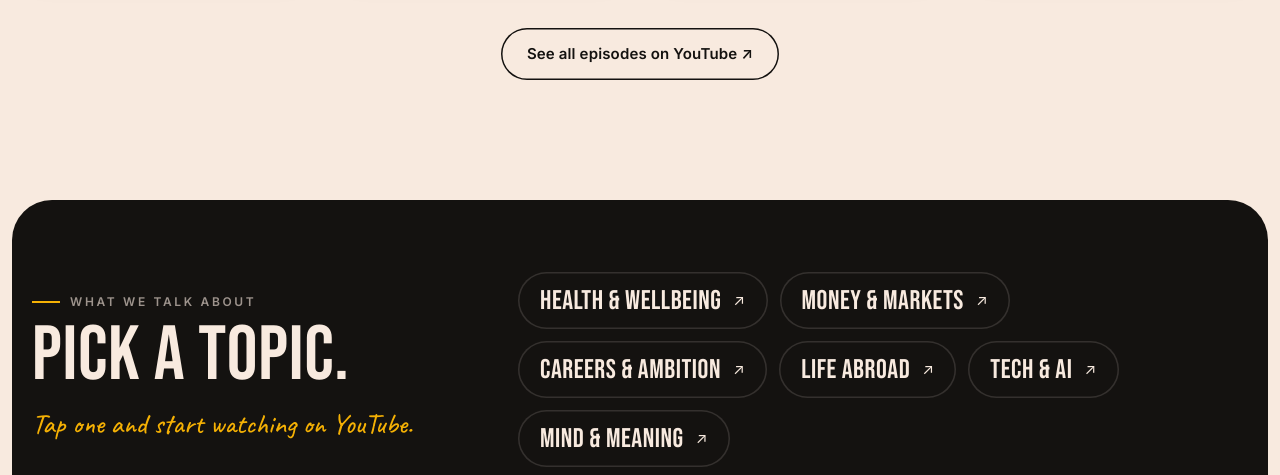
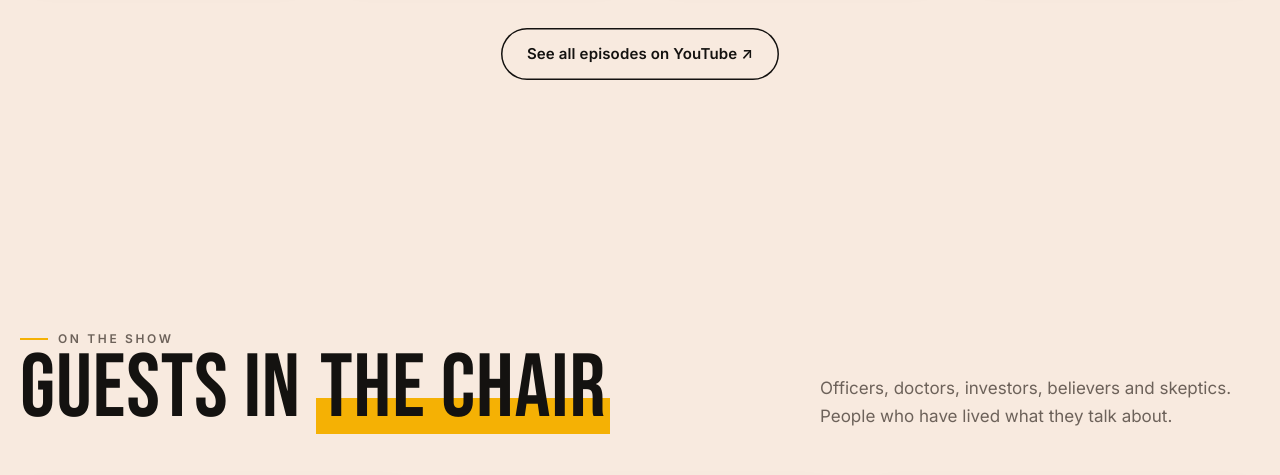
Before and after one commit to kr15lalit/Github, a PHP site: page / in a window 1280 px wide. Shown: the part 1656-2131 px from the top of the page. Run offline with PHP 8.4, Linux system fonts and the light colour scheme.

Commit message:
Remove the topics section from the home page
The topics still appear in the scrolling strip under the hero.

Co-Authored-By: Claude Opus 5.5 <noreply@anthropic.com>
Claude-Session: https://claude.ai/code/session_018hRtuBjvR1hnTaiD4LdMDY

```diff
--- a/site/assets/css/style.css
+++ b/site/assets/css/style.css
@@ -266,29 +266,6 @@ button { font: inherit; color: inherit; cursor: pointer; }
 
 @media (max-width: 1100px) { .ep-grid { grid-template-columns: repeat(2, 1fr); gap: 28px; } }
 @media (max-width: 620px) { .ep-grid { grid-template-columns: 1fr; } .section { padding: 88px 0; } }
-
-/* Topics band — compact, every pill is a way into the channel */
-.topics-band { background: var(--ink); color: var(--cream); border-radius: 40px; margin: 0 12px; }
-.topics-band .container { display: grid; grid-template-columns: 0.75fr 1.25fr; gap: 48px; align-items: center; padding-block: 72px; }
-.topics-head { display: grid; gap: 10px; }
-.topics-head .eyebrow { color: rgba(248,234,223,.6); }
-.topics-head .display { font-size: clamp(52px, 6vw, 84px); }
-.topics-head .hand { margin: 0; font-size: 28px; color: var(--saffron); }
-.topic-pills { display: flex; flex-wrap: wrap; gap: 12px; }
-.topic-pill {
-  display: inline-flex; align-items: center; gap: 12px; padding: 16px 22px 14px; border-radius: 999px;
-  box-shadow: inset 0 0 0 1.5px var(--line-light); color: var(--cream);
-  font-family: var(--font-display); font-size: 27px; line-height: 1; letter-spacing: .02em;
-  transition: background .25s, color .25s, box-shadow .25s, transform .35s var(--ease);
-}
-.topic-pill .arr { font-family: var(--font-body); font-size: 15px; margin-top: -3px; transition: transform .3s var(--ease); }
-.topic-pill:hover, .topic-pill:focus-visible { background: var(--saffron); color: var(--ink); box-shadow: none; transform: translateY(-3px); }
-.topic-pill:hover .arr { transform: translate(2px, -2px); }
-@media (max-width: 900px) {
-  .topics-band .container { grid-template-columns: 1fr; gap: 28px; padding-block: 56px; }
-  .topic-pill { font-size: 22px; padding: 13px 18px 11px; }
-}
-@media (max-width: 560px) { .topics-band { margin: 0 6px; border-radius: 28px; } }
 
 /* Guests */
 .guest-grid { display: grid; grid-template-columns: repeat(3, 1fr); gap: 28px; }
--- a/site/assets/js/config.js
+++ b/site/assets/js/config.js
@@ -20,15 +20,14 @@ window.SITE = {
     { value: "∞", label: "Curiosity" },
   ],
 
-  // Topics: shown in the scrolling strip and as clickable pills.
-  // `query` is what each pill searches for on the YouTube channel.
+  // Topics shown in the scrolling strip under the hero
   topics: [
-    { name: "Health & Wellbeing", query: "health", note: "Women's health, mental health and the habits that shape both" },
-    { name: "Money & Markets", query: "trading investing insurance", note: "Trading, investing, insurance and the emotions behind every rupee" },
-    { name: "Careers & Ambition", query: "UPSC career", note: "UPSC, entrepreneurship and what it takes to succeed" },
-    { name: "Life Abroad", query: "Sweden", note: "Sweden, migration and the reality behind the dream destination" },
-    { name: "Tech & AI", query: "AI LLM", note: "LLMs, generative AI and building it responsibly" },
-    { name: "Mind & Meaning", query: "astrology spirituality", note: "Spirituality, astrology, numerology and the big questions" },
+    { name: "Health & Wellbeing" },
+    { name: "Money & Markets" },
+    { name: "Careers & Ambition" },
+    { name: "Life Abroad" },
+    { name: "Tech & AI" },
+    { name: "Mind & Meaning" },
   ],
 
   // Hosts. Add a `photo` path (e.g. "assets/img/lalit.jpg") to replace the initials,
--- a/site/assets/js/main.js
+++ b/site/assets/js/main.js
@@ -143,7 +143,6 @@
               <h4>Explore</h4>
               <ul>
                 <li><a href="index.html#episodes">Episodes</a></li>
-                <li><a href="index.html#topics">Topics</a></li>
                 <li><a href="index.html#guests">Guests</a></li>
                 <li><a href="blog.html">Journal</a></li>
                 <li><a href="index.html#about">Hosts</a></li>
@@ -443,12 +442,6 @@
         </div>
       </article>`).join("");
 
-    const channelSearch = (q) => `${S.youtubeUrl.replace(/\/$/, "")}/search?query=${encodeURIComponent(q)}`;
-    $("#topic-pills").innerHTML = S.topics.map((t, i) => `
-      <a class="topic-pill reveal" data-delay="${i % 3}" href="${channelSearch(t.query || t.name)}" target="_blank" rel="noopener" title="${esc(t.note || "")}">
-        ${esc(t.name)}<span class="arr" aria-hidden="true">↗</span>
-      </a>`).join("");
-
     $("#guest-grid").innerHTML = (S.guests || []).map((g, i) => `
       <article class="guest-card reveal" data-delay="${i % 3}">
         <div class="guest-photo">${g.photo ? `<img src="${esc(g.photo)}" alt="${esc(g.name)}" loading="lazy">` : thumbImg(g.episode, g.name)}</div>
--- a/site/index.html
+++ b/site/index.html
@@ -84,18 +84,6 @@
       </div>
     </section>
 
-    <!-- TOPICS -->
-    <section class="topics-band" id="topics">
-      <div class="container">
-        <div class="topics-head">
-          <span class="eyebrow reveal">What we talk about</span>
-          <h2 class="display reveal" data-delay="1">Pick a topic.</h2>
-          <p class="hand reveal" data-delay="2">Tap one and start watching on YouTube.</p>
-        </div>
-        <div class="topic-pills" id="topic-pills"></div>
-      </div>
-    </section>
-
     <!-- GUESTS -->
     <section class="section" id="guests">
       <div class="container">
```
